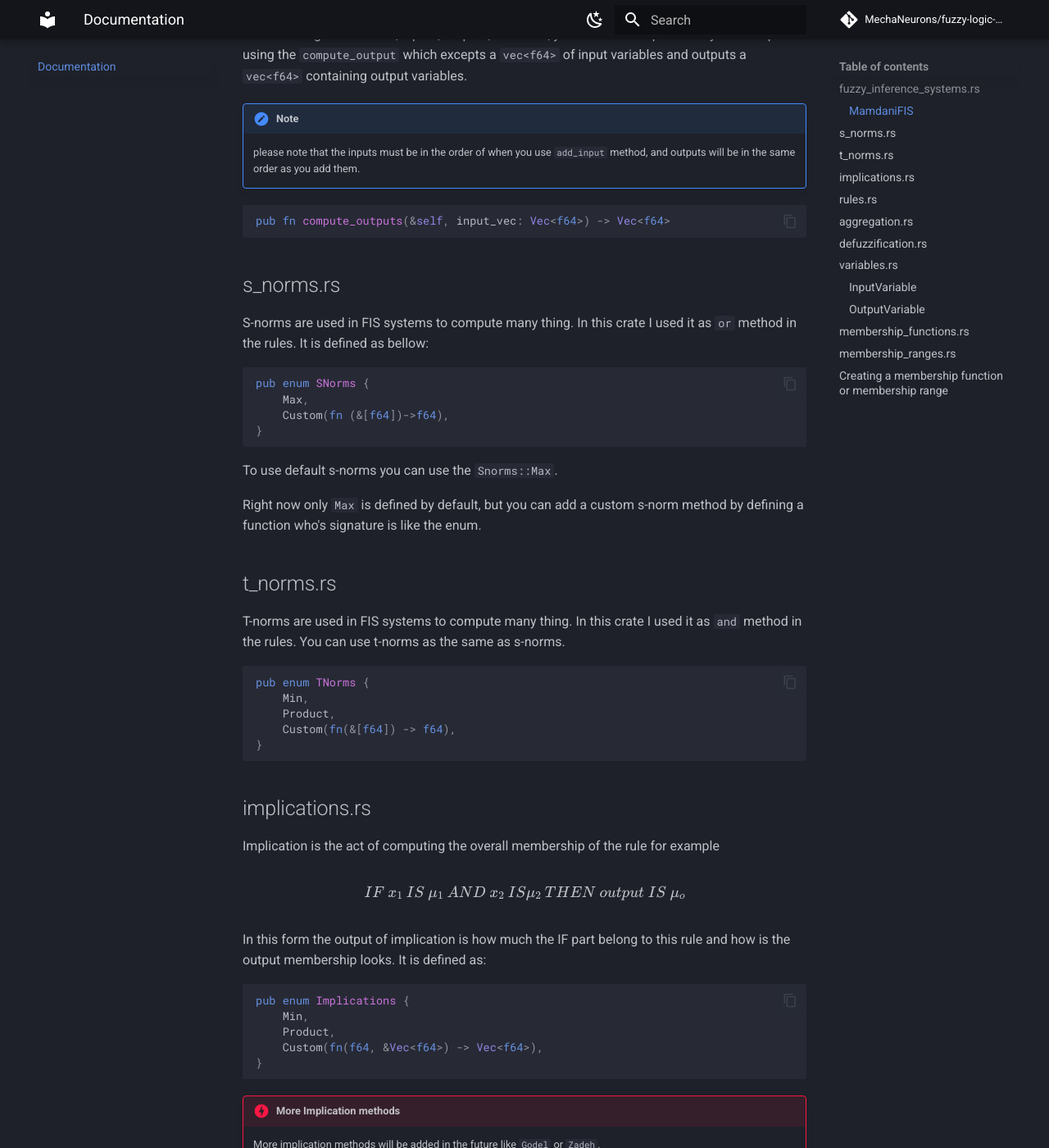
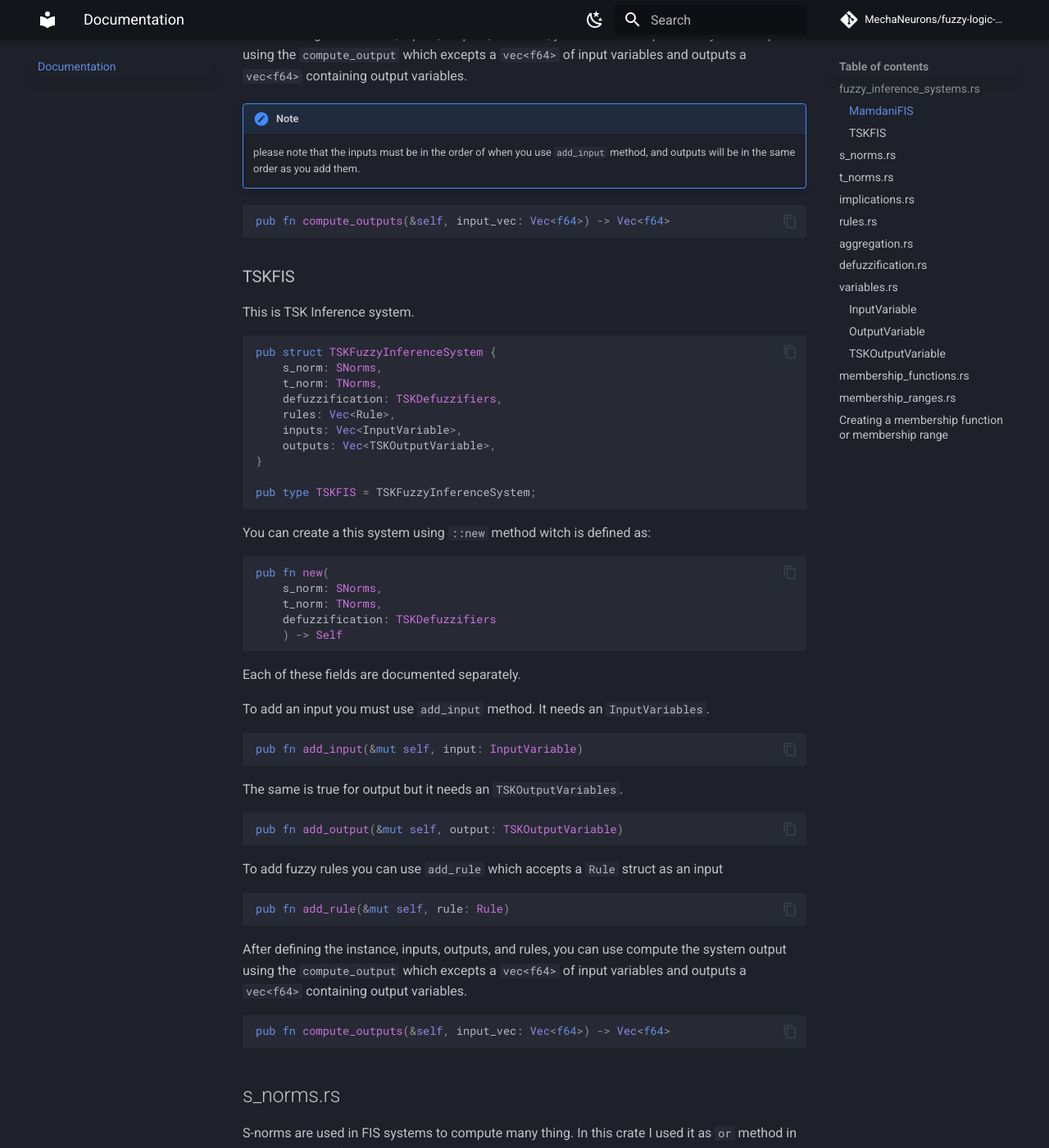
Before and after one commit to MechaNeurons/fuzzy-logic-rs, an MkDocs documentation site: the page built from docs/docs/doc1.md, in a window 1280 px wide and 1400 px high, scrolled down 1111 px. Shown: the whole window at 82% size. Built offline with MkDocs 1.6.1 and Material for MkDocs 9.7.7, drawn with Linux system fonts in a browser that asks for light colours; comment, search, counter and statistics services are not loaded; some of the changed text lies outside the part shown.

Commit message:
update docs

````diff
--- a/docs/docs/doc1.md
+++ b/docs/docs/doc1.md
@@ -7,16 +7,16 @@
 This is Mamdani Inference system
 
 ```rust
-  pub struct MamdaniFuzzyInferenceSystem {
-    s_norm: SNorms,
-    t_norm: TNorms,
-    implication: Implications,
-    aggregation: Aggregations,
-    defuzzifier: Defuzzifiers,
-    rules: Vec<Rule>,
-    inputs: Vec<InputVariables>,
-    outputs: Vec<OutputVariables>,
-  }
+pub struct MamdaniFuzzyInferenceSystem {
+s_norm: SNorms,
+t_norm: TNorms,
+implication: Implications,
+aggregation: Aggregations,
+defuzzifier: Defuzzifiers,
+rules: Vec<Rule>,
+inputs: Vec<InputVariable>,
+outputs: Vec<OutputVariable>,
+}
 ```
 
 You can create a this system using `::new` method witch is defined as
@@ -36,13 +36,13 @@ Each of these fields are documented separately.
 To add an input you must use `add_input` method. It needs an `InputVariables`.
 
 ```rust
-pub fn add_input(&mut self, input: InputVariables)
+pub fn add_input(&mut self, input: InputVariable)
 ```
 
 The same is true for output but it needs an `OutputVariables`.
 
 ```rust
-pub fn add_output(&mut self, output: OutputVariables)
+pub fn add_output(&mut self, output: OutputVariable)
 ```
 
 To add fuzzy rules you can use `add_rule` which accepts a `Rule` struct as an input
@@ -55,6 +55,59 @@ After defining the instance, inputs, outputs, and rules, you can use compute the
 
 !!!note
     please note that the inputs must be in the order of when you use `add_input` method, and outputs will be in the same order as you add them.
+
+```rust
+pub fn compute_outputs(&self, input_vec: Vec<f64>) -> Vec<f64>
+```
+
+### TSKFIS
+
+This is TSK Inference system.
+
+```rust
+pub struct TSKFuzzyInferenceSystem {
+    s_norm: SNorms,
+    t_norm: TNorms,
+    defuzzification: TSKDefuzzifiers,
+    rules: Vec<Rule>,
+    inputs: Vec<InputVariable>,
+    outputs: Vec<TSKOutputVariable>,
+}
+
+pub type TSKFIS = TSKFuzzyInferenceSystem;
+```
+
+You can create a this system using `::new` method witch is defined as:
+
+```rust
+pub fn new(
+    s_norm: SNorms,
+    t_norm: TNorms,
+    defuzzification: TSKDefuzzifiers
+    ) -> Self
+```
+
+Each of these fields are documented separately.
+
+To add an input you must use `add_input` method. It needs an `InputVariables`.
+
+```rust
+pub fn add_input(&mut self, input: InputVariable)
+```
+
+The same is true for output but it needs an `TSKOutputVariables`.
+
+```rust
+pub fn add_output(&mut self, output: TSKOutputVariable)
+```
+
+To add fuzzy rules you can use `add_rule` which accepts a `Rule` struct as an input
+
+```rust
+pub fn add_rule(&mut self, rule: Rule)
+```
+
+After defining the instance, inputs, outputs, and rules, you can use compute the system output using the `compute_output` which excepts a `vec<f64>` of input variables and outputs a `vec<f64>` containing output variables.
 
 ```rust
 pub fn compute_outputs(&self, input_vec: Vec<f64>) -> Vec<f64>
@@ -161,6 +214,15 @@ It is used as before.
 !!!danger "More defuzzification methods"
     More defuzzification method will be added in the future like `CenterOfMeans` or `MeanOfMax`.
 
+For TSK systems there are other defuzzification method so we have to use another enum.
+
+```rust
+pub enum TSKDefuzzifiers {
+    Mean,
+    Custom(fn(&Vec<f64>, &Vec<f64>) -> f64),
+}
+```
+
 ## variables.rs
 
 ### InputVariable
@@ -168,7 +230,7 @@ It is used as before.
 To define a input variable you have to use this struct.
 
 ```rust
-pub struct InputVariables {
+pub struct InputVariable {
     name: String,
     range: (f64, f64),
     mfs: Vec<MembershipFunction>,
@@ -211,6 +273,39 @@ You can create a new `OutputVariable` using `::new()` which need a range where t
 
 ```rust
 pub fn new(name: String, range: (f64, f64), n: i32) -> Self
+```
+
+### TSKOutputVariable
+
+This struct is used for creating a TSK output variable.
+
+```rust
+pub struct TSKOutputVariable {
+    name: String,
+    mfs: Vec<TSKMembershipFunction>,
+}
+```
+
+By using `::new()` you can create a new instance.
+
+```rust
+pub fn new(name: String) -> Self
+```
+
+You can add `constant` , `linear` or custom membership function by calling `add` methods.
+
+```rust
+pub fn add_membership(&mut self, membership: TSKMembershipFunction) {
+    self.mfs.push(membership);
+}
+
+pub fn add_constant_membership(&mut self, value: f64) {
+    self.mfs.push(TSKMembershipFunction::Constant(value));
+}
+
+pub fn add_linear_membership(&mut self, coefficients: Vec<f64>) {
+    self.mfs.push(TSKMembershipFunction::Linear(coefficients));
+}
 ```
 
 ## membership_functions.rs
@@ -242,7 +337,17 @@ pub enum Kind {
 }
 ```
 
-Each of these variants have a dedicated struct that you can make using `::new()` .
+Each of these variants have a dedicated struct that you can make using `::new()`.
+
+For TSK systems you have to use this enum.
+
+```rust
+pub enum TSKMembershipFunction {
+    Constant(f64),
+    Linear(Vec<f64>),
+    Custom(fn(&Vec<f64>) -> f64),
+}
+```
 
 ## membership_ranges.rs
 
--- a/mkdocs.yml
+++ b/mkdocs.yml
@@ -62,6 +62,8 @@ markdown_extensions:
       emoji_generator: !!python/name:material.extensions.emoji.to_svg
   - pymdownx.arithmatex:
       generic: true
+  - pymdownx.tasklist:
+      custom_checkbox: true
   # - toc:
   #   permalink: false
 
@@ -93,4 +95,8 @@ nav:
   - Home: index.md
   - Documentation: docs/doc1.md
   - Examples:
-      - "Speed Control" : examples/speed_control.md
+    - "Overview" : examples.md
+    - "List":
+        - "tipping" : examples/tipper.md
+        - "Speed Control": examples/speed_control.md
+        - "Function Approximation": examples/function_approximation.md
````
Also changed, not shown: other parts of docs/docs/doc1.md (+1 -1 lines), docs/examples.md (added, +10 -0 lines), docs/examples/function_approximation.md (added, +142 -0 lines), docs/examples/speed_control.md (+5 -5 lines), docs/examples/tipper.md (added, +1 -0 lines), docs/index.md (+7 -3 lines), readme.md (+1 -1 lines), docs/pics/func_app.png (added), 3 other files.
